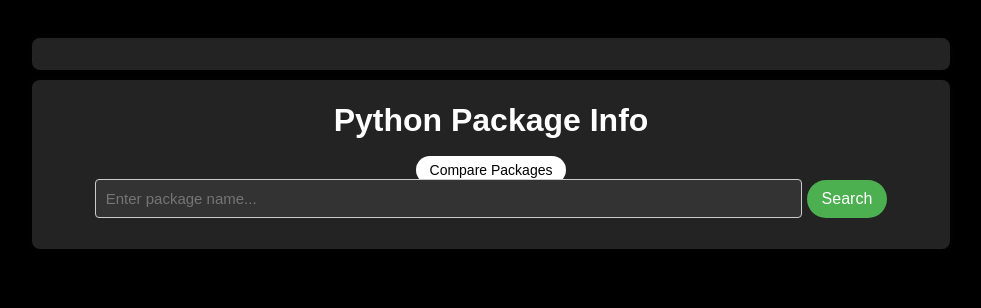
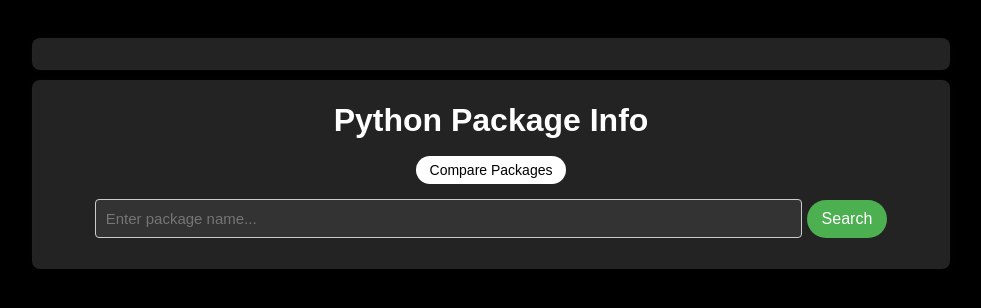
Before and after one commit to Sumuk007/Python-Package-Info, a FastAPI app: page /home in a window 1280 px wide. Shown: the top 308 px of the page, without its empty margins (149-1130 px from the left). Run offline with FastAPI, Linux system fonts and the light colour scheme.

Commit message:
Final Changes

```diff
--- a/templates/compare.html
+++ b/templates/compare.html
@@ -16,7 +16,7 @@
 <body>
   <div class="container">
     <h1>📦 Compare Python Packages</h1>
-    <div style="margin-top: 20px;">
+    <div style="margin-top: 20px;margin-bottom: 20px;">
       <a href="/home" class="tag-button">⬅ Back to Home</a>
     </div>
     <form method="post" action="/compare">
--- a/templates/index.html
+++ b/templates/index.html
@@ -25,7 +25,7 @@
         <h1>Python Package Info</h1>
         <a href="/compare" class="compare">Compare Packages</a>
         <form method="post" action="/search">
-            <input type="text" name="package_name" placeholder="Enter package name..." required>
+            <input type="text" style="margin-top: 20px;" name="package_name" placeholder="Enter package name..." required>
             <button type="submit">Search</button>
         </form>
 
```
